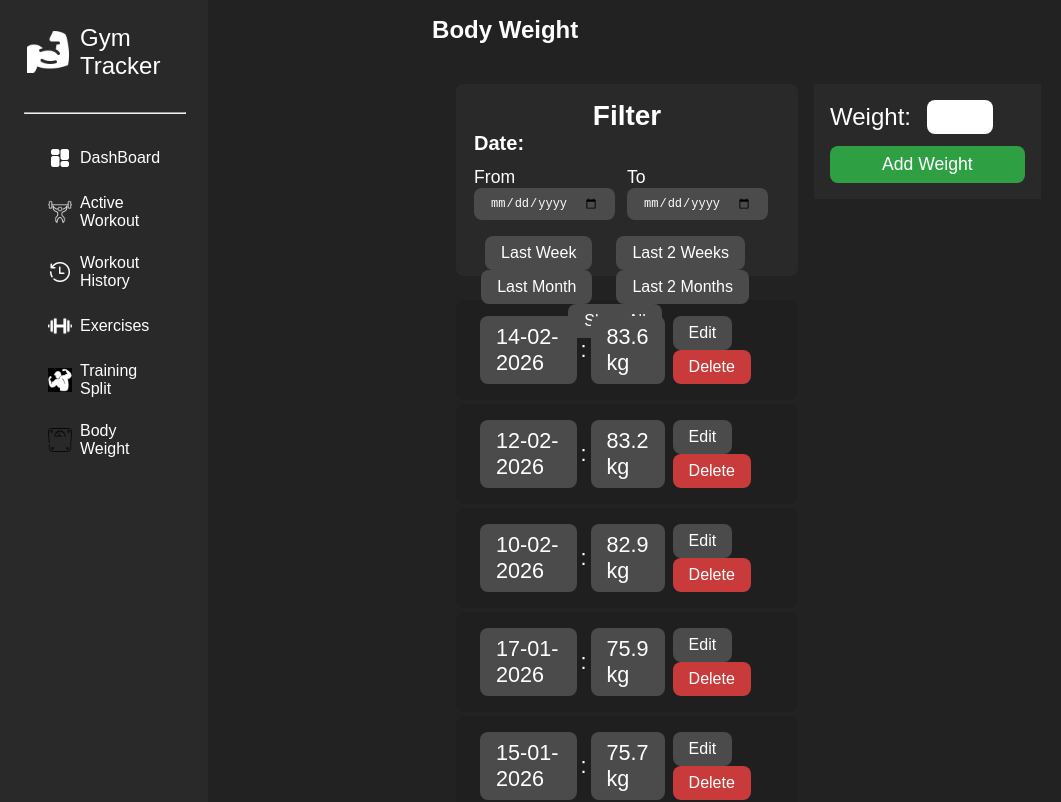
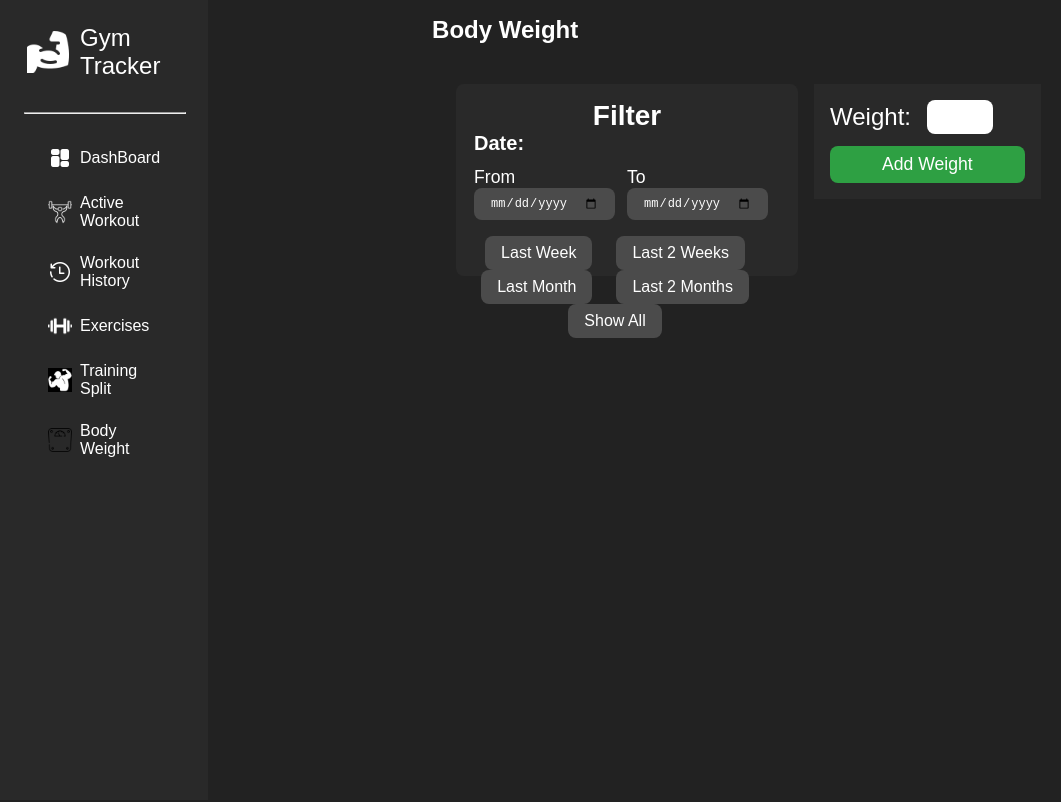
Before and after one commit to Luan2118/gym-tracker-project, a React (Vite) app: page /body-weight in a window 1280 px wide. Shown: the top 802 px of the page, without its empty margins (0-1061 px from the left). Built offline with nearby package versions, Linux system fonts and the light colour scheme.

Commit message:
refactor: persist body weights in localStorage and switch to ISO dates

```diff
--- a/src/pages/BodyWeight/BodyWeight.jsx
+++ b/src/pages/BodyWeight/BodyWeight.jsx
@@ -1,67 +1,42 @@
 import styles from './BodyWeight.module.css'
 import BodyWeightList from './components/BodyWeightList'
-import formatDate from '../../utils/formatDate';
 import setPastDate from '../../utils/setPastDate';
 import { useEffect, useState } from 'react';
 
 export default function BodyWeight() {
 
-  const today = new Date();
-  const formattedToday = formatDate(today);
-  const lastWeekDate = formatDate(setPastDate(7));
-  const lastTwoWeeksDate = formatDate(setPastDate(14));
-  const lastMonthDate = formatDate(setPastDate(30));
-  const lastTwoMonthsDate = formatDate(setPastDate(60));
+  const today = new Date().toISOString();
+  const lastWeekDate = setPastDate(7);
+  const lastTwoWeeksDate = setPastDate(14);
+  const lastMonthDate = setPastDate(30);
+  const lastTwoMonthsDate = setPastDate(60);
 
-  const initialBodyWeightData = [
-    // february
-    { bw: '83.6', id: crypto.randomUUID(), date: '2026-02-14' },
-    { bw: '83.2', id: crypto.randomUUID(), date: '2026-02-12' },
-    { bw: '82.9', id: crypto.randomUUID(), date: '2026-02-10' },
+  const [bodyWeights, setBodyWeights] = useState(() => {
+    const stored = localStorage.getItem('bodyWeights');
 
-    // --- last week
-    { bw: '75.9', id: crypto.randomUUID(), date: '2026-01-17' },
-    { bw: '75.7', id: crypto.randomUUID(), date: '2026-01-15' },
-    { bw: '75.6', id: crypto.randomUUID(), date: '2026-01-13' },
-    { bw: '75.4', id: crypto.randomUUID(), date: '2026-01-11' },
-    { bw: '75.3', id: crypto.randomUUID(), date: '2026-01-10' },
+    return stored ? JSON.parse(stored) : [];
+  });
 
-    // --- last 2 weeks
-    { bw: '75.2', id: crypto.randomUUID(), date: '2026-01-08' },
-    { bw: '75.0', id: crypto.randomUUID(), date: '2026-01-06' },
-    { bw: '74.9', id: crypto.randomUUID(), date: '2026-01-04' },
-    { bw: '74.8', id: crypto.randomUUID(), date: '2026-01-03' },
-
-    // --- last month
-    { bw: '74.6', id: crypto.randomUUID(), date: '2025-12-30' },
-    { bw: '74.4', id: crypto.randomUUID(), date: '2025-12-24' },
-    { bw: '74.2', id: crypto.randomUUID(), date: '2025-12-18' },
-
-    // --- last 2 months
-    { bw: '73.9', id: crypto.randomUUID(), date: '2025-12-10' },
-    { bw: '73.6', id: crypto.randomUUID(), date: '2025-11-28' },
-    { bw: '73.3', id: crypto.randomUUID(), date: '2025-11-18' },
-  ];
-
-  const string = "hello"
-  const num = 5;
-
-
-  const [bodyWeights, setBodyWeights] = useState(initialBodyWeightData);
   const [bodyWeightInputText, setBodyWeightInputText] = useState('');
   const [feedback, setFeedback] = useState(null)
   const [filter, setFilter] = useState(null);
   const [dateFrom, setDateFrom] = useState('');
   const [dateTo, setDateTo] = useState('');
 
+  console.log(bodyWeights)
+
+  useEffect(() => {
+    localStorage.setItem('bodyWeights', JSON.stringify(bodyWeights))
+  }, [bodyWeights])
+
   const sortedByDateBodyWeights = [...bodyWeights].sort((a, b) => {
     return new Date(b.date) - new Date(a.date)
   })
 
-  const lastWeek = sortedByDateBodyWeights.filter((bw) => formattedToday > bw.date && lastWeekDate <= bw.date)
-  const lastTwoWeeks = sortedByDateBodyWeights.filter((bw) => formattedToday > bw.date && lastTwoWeeksDate <= bw.date)
-  const lastMonth = sortedByDateBodyWeights.filter((bw) => formattedToday > bw.date && lastMonthDate <= bw.date)
-  const lastTwoMonths = sortedByDateBodyWeights.filter((bw) => formattedToday > bw.date && lastTwoMonthsDate <= bw.date)
+  const lastWeek = sortedByDateBodyWeights.filter((bw) => today > bw.date && lastWeekDate <= bw.date)
+  const lastTwoWeeks = sortedByDateBodyWeights.filter((bw) => today > bw.date && lastTwoWeeksDate <= bw.date)
+  const lastMonth = sortedByDateBodyWeights.filter((bw) => today > bw.date && lastMonthDate <= bw.date)
+  const lastTwoMonths = sortedByDateBodyWeights.filter((bw) => today > bw.date && lastTwoMonthsDate <= bw.date)
   const customDate = sortedByDateBodyWeights.filter((bw) => dateFrom <= bw.date && dateTo >= bw.date)
 
 
@@ -87,7 +62,7 @@ export default function BodyWeight() {
     setBodyWeights((prev) => {
       return [
         ...prev,
-        { bw: bodyWeightInputText, id: crypto.randomUUID(), date: formattedToday }
+        { bw: bodyWeightInputText, id: crypto.randomUUID(), date: today }
       ]
     })
 
@@ -133,9 +108,9 @@ export default function BodyWeight() {
             <div className={styles["filter-buttons-wrapper"]}>
               <button type='button' className={filter === 'lastWeek' ? styles["clicked-filter-button"] : styles["last-week-button"]} onClick={() => applyPreset('lastWeek')}>Last Week</button>
               <button type='button' className={filter === 'lastTwoWeeks' ? styles["clicked-filter-button"] : styles["last-2-weeks-button"]} onClick={() => applyPreset('lastTwoWeeks')}>Last 2 Weeks</button>
-              <button type='button' className={ filter === 'lastMonth' ? styles["clicked-filter-button"] : styles["last-month-button"]} onClick={() => applyPreset('lastMonth')}>Last Month</button>
+              <button type='button' className={filter === 'lastMonth' ? styles["clicked-filter-button"] : styles["last-month-button"]} onClick={() => applyPreset('lastMonth')}>Last Month</button>
               <button type='button' className={filter === 'lastTwoMonths' ? styles["clicked-filter-button"] : styles["last-2-months-button"]} onClick={() => applyPreset('lastTwoMonths')}>Last 2 Months</button>
-              <button type='button' className={ filter === 'all' ? styles["clicked-filter-button"] : styles["show-all-button"]} onClick={() => applyPreset('all')}>Show All</button>
+              <button type='button' className={filter === 'all' ? styles["clicked-filter-button"] : styles["show-all-button"]} onClick={() => applyPreset('all')}>Show All</button>
             </div>
 
           </section>
--- a/src/utils/formatDate.js
+++ /dev/null
@@ -1,3 +0,0 @@
-export default function formatDate(date) {
-  return `${date.getFullYear()}-${String(date.getMonth() + 1).padStart(2, '0')}-${String(date.getDate()).padStart(2, '0')}`
-}
--- a/src/utils/setPastDate.js
+++ b/src/utils/setPastDate.js
@@ -2,5 +2,5 @@ export default function setPastDate(number) {
   const today = new Date();
 
 
-  return new Date((new Date().setDate(today.getDate() - number)));
+  return new Date((new Date().setDate(today.getDate() - number))).toISOString();
 }
```
